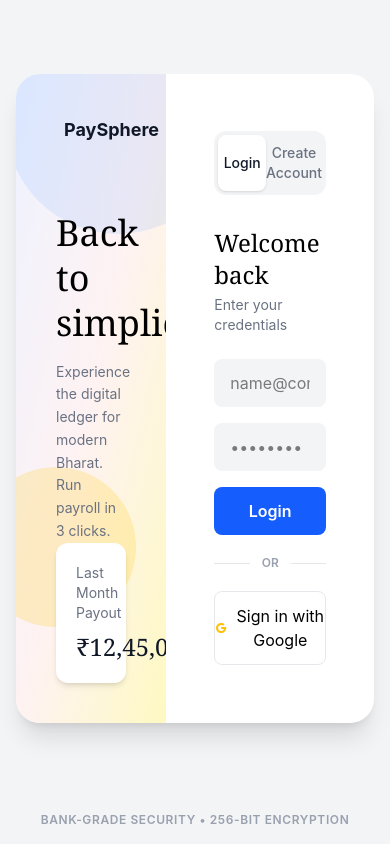
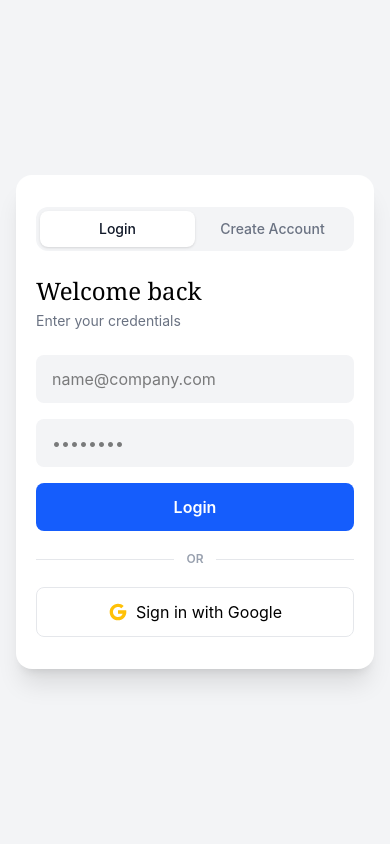
Before and after one commit to codinggita/paySphere, a React (Vite) app in the folder frontend/: page /auth in a window 390 px wide. Built offline with nearby package versions, Linux system fonts and the light colour scheme.

Commit message:
Made Login/SignUp Page More Responsive

```diff
--- a/frontend/src/pages/LoginSignUp.jsx
+++ b/frontend/src/pages/LoginSignUp.jsx
@@ -3,7 +3,7 @@
 
 const GoogleIcon = () => (
   <svg width="20" height="20" viewBox="0 0 48 48">
-    <path fill="#FFC107" d="M43.611 20.083H42V20H24v8h11.303c-1.649 4.657-6.08 8-11.303 8-6.627 0-12-5.373-12-12s5.373-12 12-12c3.059 0 5.842 1.154 7.961 3.039l5.657-5.657C34.046 6.053 29.268 4 24 4 12.955 4 4 12.955 4 24s8.955 20 20 20 20-8.955 20-20c0-1.341-.138-2.65-.389-3.917z"/>
+    <path fill="#FFC107" d="M43.611 20.083H42V20H24v8h11.303c-1.649 4.657-6.08 8-11.303 8-6.627 0-12-5.373-12-12s5.373-12 12-12c3.059 0 5.842 1.154 7.961 3.039l5.657-5.657C34.046 6.053 29.268 4 24 4 12.955 4 4 12.955 4 24s8.955 20 20 20 20-8.955 20-20c0-1.341-.138-2.65-.389-3.917z" />
   </svg>
 );
 
@@ -20,62 +20,60 @@
 
   return (
     <div className="min-h-screen bg-gray-100 flex flex-col font-sans">
-      <div className="flex-1 flex items-center justify-center px-4 py-8">
-        <div className="w-full max-w-6xl bg-white rounded-3xl shadow-xl flex overflow-hidden min-h-[600px]">
+      <div className="flex-1 flex items-center justify-center px-4 py-6 sm:py-8">
 
-          {/* LEFT PANEL */}
-          <div className="w-[42%] bg-gradient-to-br from-indigo-50 via-red-50 to-yellow-100 p-10 flex flex-col justify-between relative overflow-hidden">
+        <div className="w-full max-w-6xl bg-white rounded-2xl sm:rounded-3xl shadow-xl flex flex-col md:flex-row overflow-hidden">
 
-            {/* blobs */}
+          {/* LEFT PANEL (hidden on mobile) */}
+          <div className="hidden md:flex md:w-[42%] bg-linear-to-br from-indigo-50 via-red-50 to-yellow-100 p-8 lg:p-10 flex-col justify-between relative overflow-hidden">
+
             <div className="absolute -top-16 -right-16 w-56 h-56 rounded-full bg-blue-500/10" />
             <div className="absolute bottom-24 -left-10 w-40 h-40 rounded-full bg-yellow-400/20" />
 
             <div className="relative z-10">
-              {/* logo */}
-              <div className="flex items-center gap-2 mb-16">
+              <div className="flex items-center gap-2 mb-12 lg:mb-16">
                 <div className="w-8 h-8 bg-blue-600 rounded-lg" />
                 <span className="font-bold text-lg text-gray-900">PaySphere</span>
               </div>
 
-              <h1 className="text-4xl font-serif mb-4 leading-tight">
+              <h1 className="text-3xl lg:text-4xl font-serif mb-4 leading-tight">
                 Back to <br /> simplicity.
               </h1>
 
               <p className="text-gray-500 text-sm max-w-xs leading-relaxed">
-                Experience the digital ledger for modern Bharat. Run payroll in 3 clicks.
+                Experience the digital ledger for modern Bharat.
               </p>
             </div>
 
-            {/* stat card */}
-            <div className="bg-white rounded-xl p-5 shadow-md relative z-10">
+            <div className="bg-white rounded-xl p-4 lg:p-5 shadow-md relative z-10">
               <p className="text-sm text-gray-500 mb-2">Last Month Payout</p>
-              <h2 className="text-2xl font-serif text-gray-900">₹12,45,000</h2>
+              <h2 className="text-xl lg:text-2xl font-serif text-gray-900">
+                ₹12,45,000
+              </h2>
             </div>
           </div>
 
           {/* RIGHT PANEL */}
-          <div className="flex-1 px-12 py-10 flex flex-col justify-center">
+          <div className="w-full md:flex-1 px-5 sm:px-8 md:px-12 py-8 sm:py-10 flex flex-col justify-center">
 
             {/* tabs */}
-            <div className="flex bg-gray-100 rounded-xl p-1 mb-8">
+            <div className="flex bg-gray-100 rounded-xl p-1 mb-6 sm:mb-8">
               <button
                 onClick={() => setActiveTab("login")}
-                className={`flex-1 py-2 rounded-lg text-sm font-medium transition ${
-                  activeTab === "login"
+                className={`flex-1 py-2 rounded-lg text-sm font-medium transition ${activeTab === "login"
                     ? "bg-white shadow text-gray-900"
                     : "text-gray-500"
-                }`}
+                  }`}
               >
                 Login
               </button>
 
               <button
                 onClick={() => setActiveTab("signup")}
-                className={`flex-1 py-2 rounded-lg text-sm font-medium transition ${
-                  activeTab === "signup"
+                className={`flex-1 py-2 rounded-lg text-sm font-medium transition ${activeTab === "signup"
                     ? "bg-white shadow text-gray-900"
                     : "text-gray-500"
-                }`}
+                  }`}
               >
                 Create Account
               </button>
@@ -145,16 +143,24 @@
                 <button className="w-full bg-blue-600 hover:bg-blue-700 text-white py-3 rounded-lg font-semibold transition mb-5">
                   Create Account
                 </button>
+
+                <div className="flex items-center gap-3 mb-5">
+                  <div className="flex-1 h-px bg-gray-200" />
+                  <span className="text-xs text-gray-400 font-semibold">
+                    OR
+                  </span>
+                  <div className="flex-1 h-px bg-gray-200" />
+                </div>
+
+                <button className="w-full border border-gray-200 py-3 rounded-lg flex items-center justify-center gap-2 hover:shadow">
+                  <GoogleIcon />
+                  Sign Up with Google
+                </button>
               </>
             )}
           </div>
         </div>
       </div>
-
-      {/* footer */}
-      <div className="text-center text-xs text-gray-400 font-semibold py-4 uppercase tracking-wider">
-        Bank-Grade Security • 256-bit Encryption
-      </div>
     </div>
   );
 }
```
Also changed, not shown: 1 other file (tests, documents, lock files or other folders).
